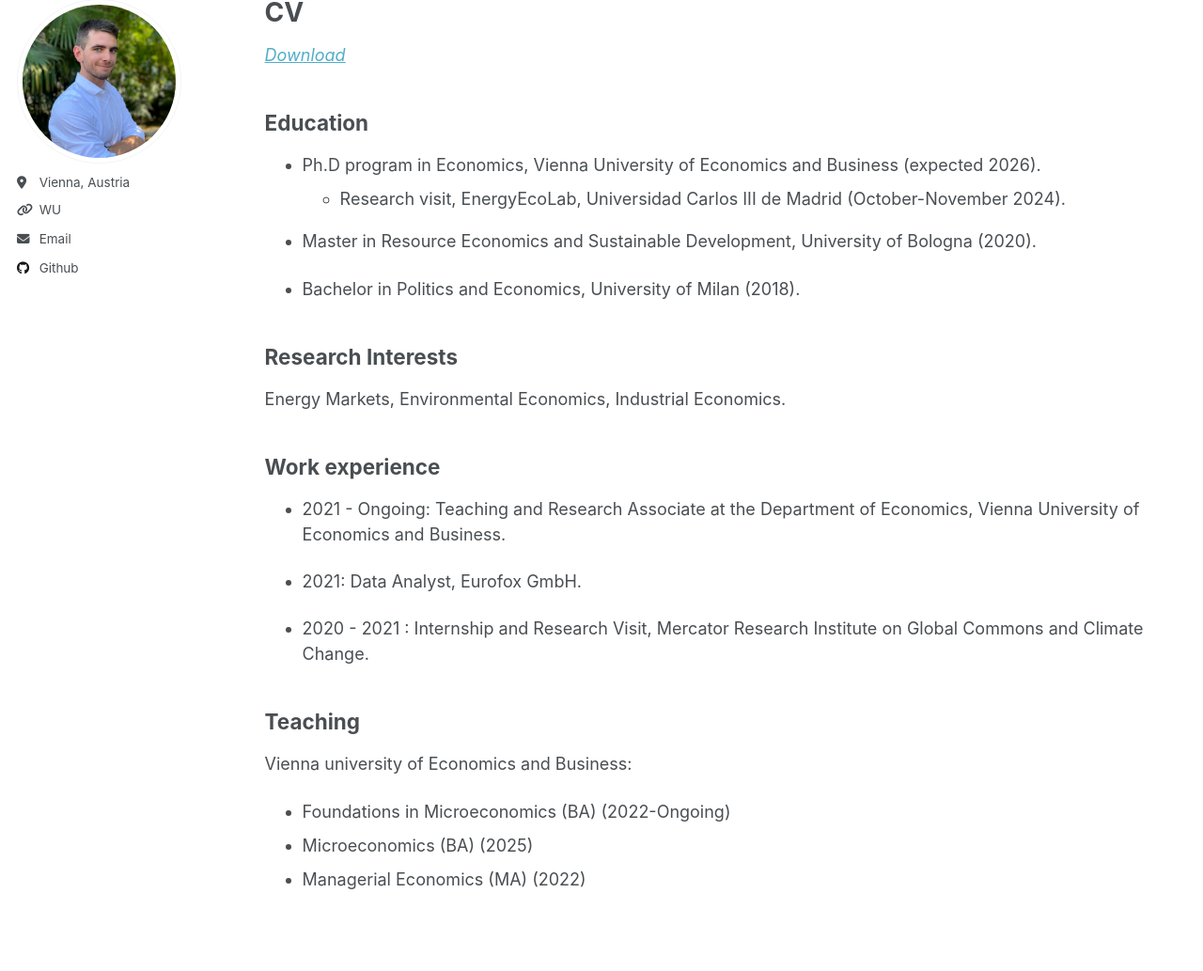
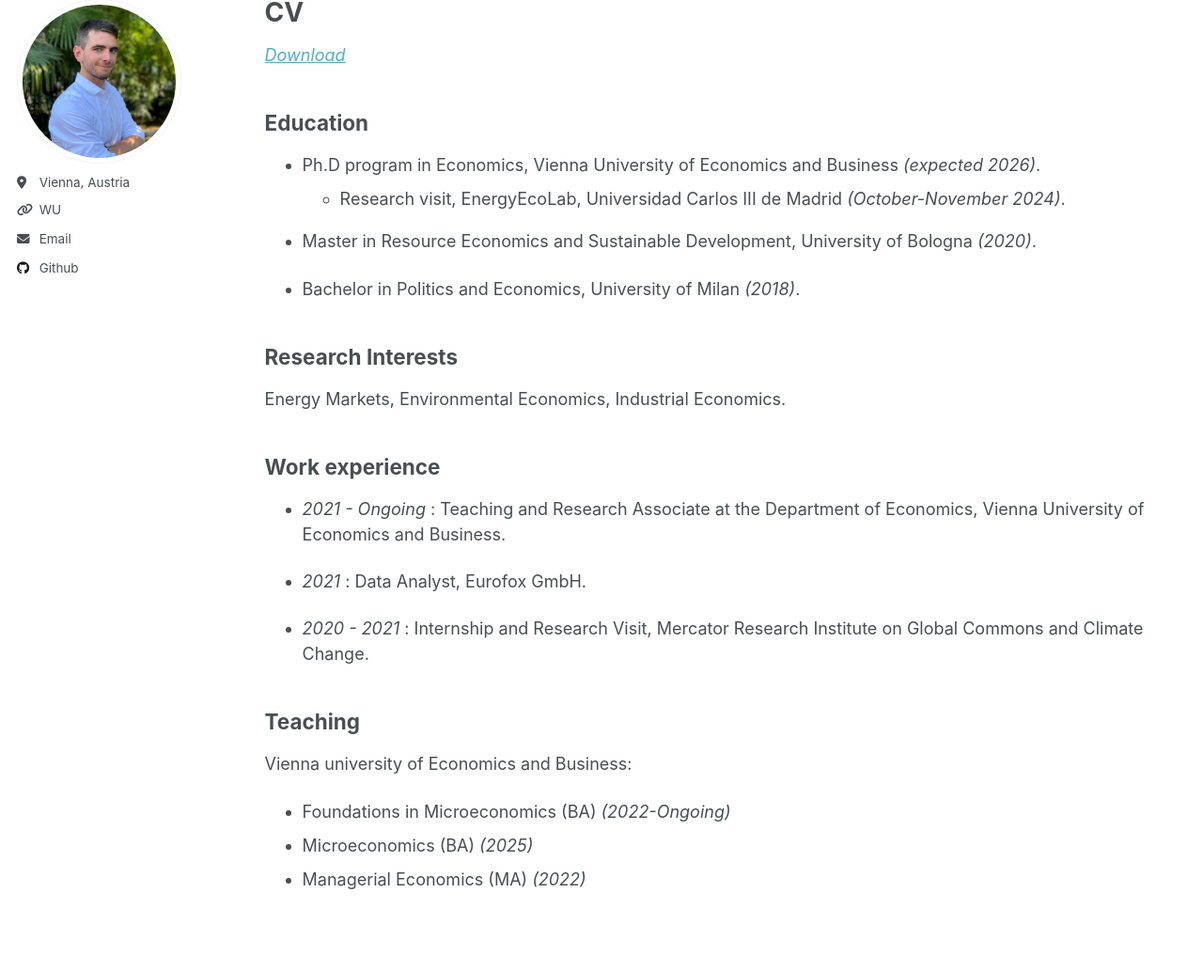
Before and after one commit to fscarazzato/fscarazzato.github.io, a Jekyll site: the page built from _pages/cv.md, in a window 1280 px wide and 1400 px high. Shown: the part 107-1140 px from the top of the window at 94% size. Built offline with Jekyll 4.4.1, drawn with Linux system fonts in a browser that asks for light colours.

Commit message:
cv page update, italics

```diff
--- a/_pages/cv.md
+++ b/_pages/cv.md
@@ -18,12 +18,12 @@ redirect_from:
 ## Education
 
 
-* Ph.D program in Economics, Vienna University of Economics and Business (expected 2026).
-	- Research visit, EnergyEcoLab, Universidad Carlos III de Madrid (October-November 2024).
+* Ph.D program in Economics, Vienna University of Economics and Business *(expected 2026)*.
+	- Research visit, EnergyEcoLab, Universidad Carlos III de Madrid *(October-November 2024)*.
 
-* Master in Resource Economics and Sustainable Development, University of Bologna (2020).
+* Master in Resource Economics and Sustainable Development, University of Bologna *(2020)*.
 
-* Bachelor in Politics and Economics, University of Milan (2018).
+* Bachelor in Politics and Economics, University of Milan *(2018)*.
 
 
 
@@ -39,11 +39,11 @@ Energy Markets, Environmental Economics, Industrial Economics.
 
 ## Work experience
 
-* 2021 - Ongoing: Teaching and Research Associate at the Department of Economics, Vienna University of Economics and Business.
+* *2021 - Ongoing* : Teaching and Research Associate at the Department of Economics, Vienna University of Economics and Business.
 
-* 2021: Data Analyst, Eurofox GmbH.
+* *2021* : Data Analyst, Eurofox GmbH.
 
-* 2020 - 2021 : Internship and Research Visit, Mercator Research Institute on Global Commons and Climate Change.
+* *2020 - 2021* : Internship and Research Visit, Mercator Research Institute on Global Commons and Climate Change.
 
 
 
@@ -53,6 +53,6 @@ Energy Markets, Environmental Economics, Industrial Economics.
 
 Vienna university of Economics and Business:
 
-* Foundations in Microeconomics (BA) (2022-Ongoing)
-* Microeconomics (BA) (2025)
-* Managerial Economics (MA) (2022)
+* Foundations in Microeconomics (BA) *(2022-Ongoing)*
+* Microeconomics (BA) *(2025)*
+* Managerial Economics (MA) *(2022)*
```
